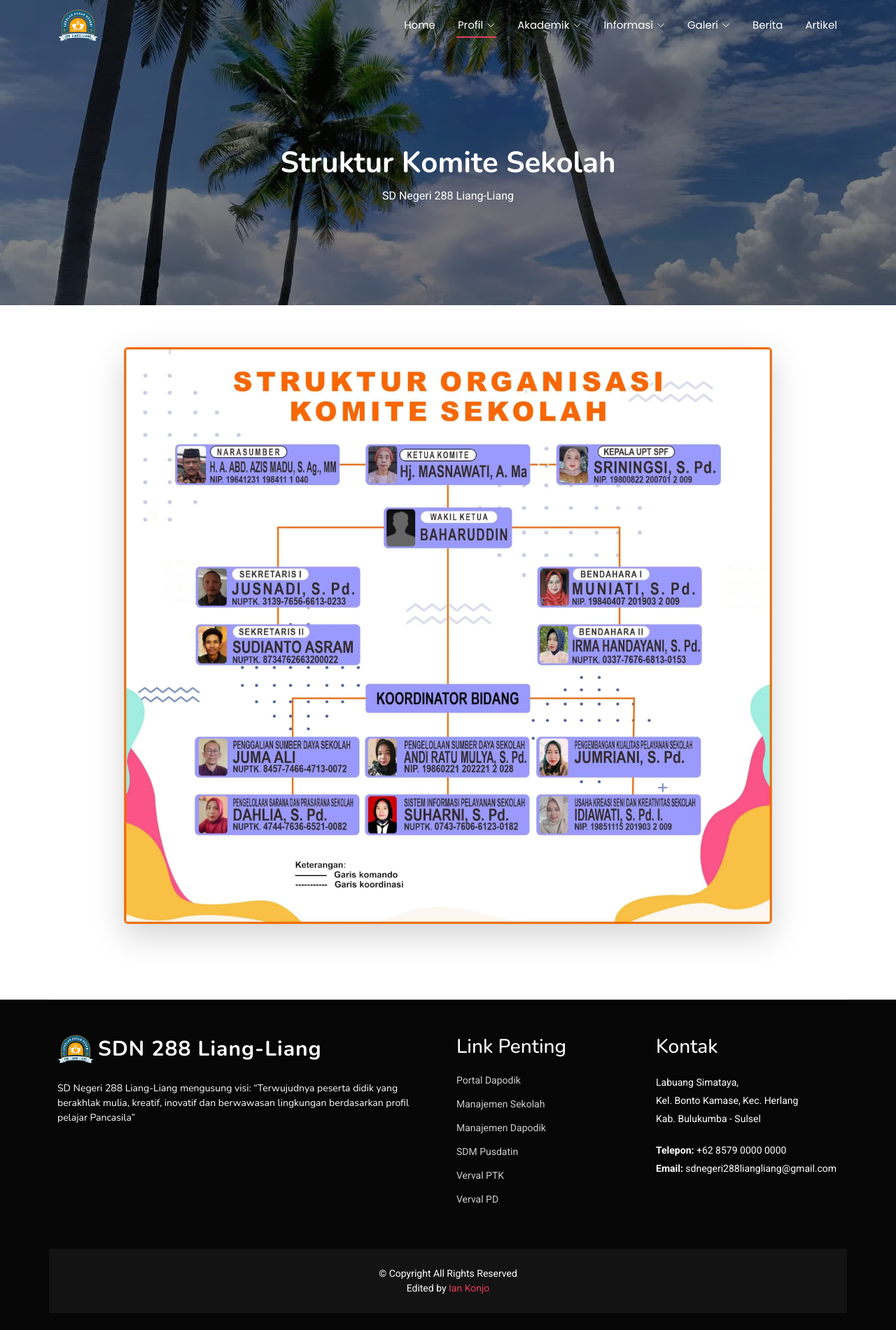
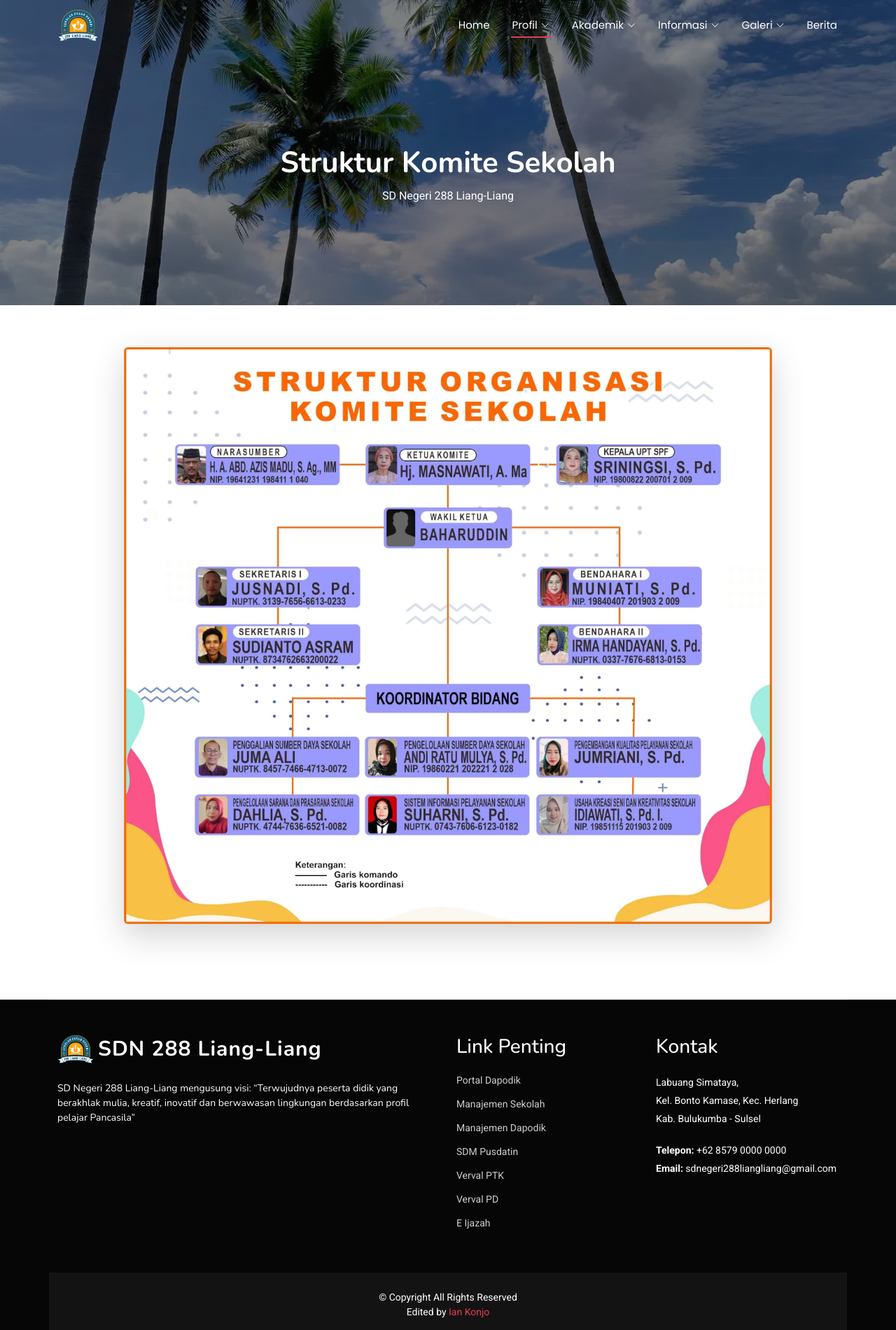
Before and after one commit to sdn288liangliang/komite-sekolah, a plain HTML site: page index.html in a window 1280 px wide. Shown: the top 1900 px of the page at 70% size. Drawn offline with nearby package versions, Linux system fonts and the light colour scheme.

Commit message:
Update nav

```diff
--- a/index.html
+++ b/index.html
@@ -34,6 +34,7 @@
           <li class="dropdown"><a href="#" class="active"><span>Profil</span> <i
                 class="bi bi-chevron-down toggle-dropdown"></i></a>
             <ul>
+              <li><a href="https://sdn288liangliang.github.io/data-sekolah/">Profil Sekolah</a></li>
               <li><a href="https://sdn288liangliang.github.io/visi-misi/">Visi & Misi</a></li>
               <li><a href="https://sdn288liangliang.github.io/tujuan-sekolah/">Tujuan Sekolah</a></li>
               <li><a href="https://sdn288liangliang.github.io/guru-tendik/">Guru & Tendik</a></li>
@@ -64,7 +65,6 @@
             </ul>
           </li>
           <li><a href="https://sdn288liangliang.github.io/blog/">Berita</a></li>
-          <li><a href="https://sdn288liangliang.github.io/artikel/">Artikel</a></li>
         </ul>
         <i class="mobile-nav-toggle d-xl-none bi bi-list"></i>
       </nav>
@@ -113,6 +113,7 @@
             <li><a href="https://sdm.data.kemdikbud.go.id/" target="_blank">SDM Pusdatin</a></li>
             <li><a href="https://vervalptk.data.kemdikbud.go.id/" target="_blank">Verval PTK</a></li>
             <li><a href="https://vervalpd.data.kemdikbud.go.id/" target="_blank">Verval PD</a></li>
+            <li><a href="https://ijazah.data.kemdikbud.go.id/dasbor/" target="_blank">E Ijazah</a></li>
           </ul>
         </div>
 
```
